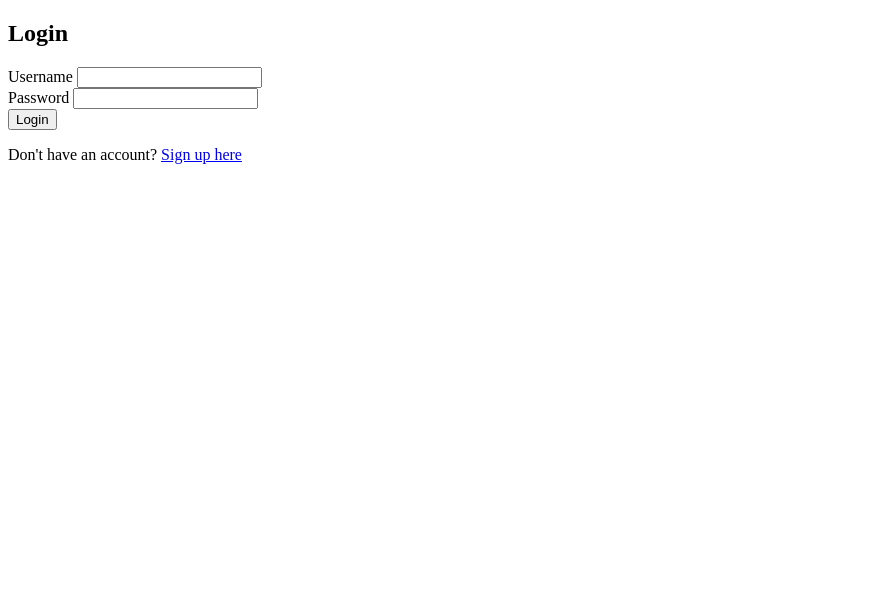
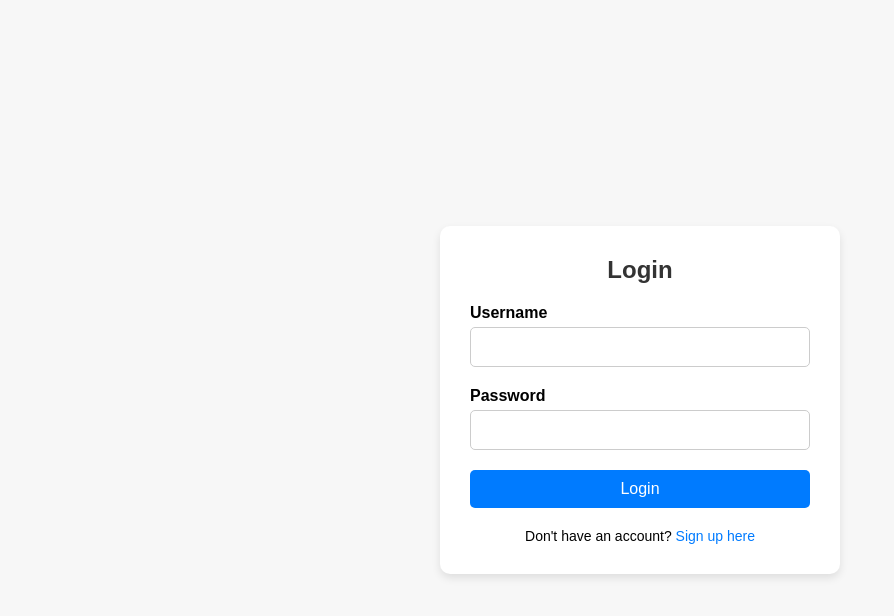
Before and after one commit to sai-attunuri/SaiDevHub, a plain HTML site: page index.html in a window 1280 px wide. Shown: the whole page, without its empty margins (0-894 px from the left). Drawn offline with Linux system fonts and the light colour scheme.

Commit message:
Add files via upload

```diff
--- a/styles.css
+++ b/styles.css
@@ -1,4 +1,94 @@
-/* Styles for Sign Up page */
+/* Global styles */
+* {
+    margin: 0;
+    padding: 0;
+    box-sizing: border-box;
+}
+
+body {
+    font-family: 'Arial', sans-serif;
+    background-color: #f7f7f7;
+    display: flex;
+    justify-content: center;
+    align-items: center;
+    height: 100vh;
+}
+
+/* Login Page Styles */
+.login-container {
+    background-color: white;
+    padding: 30px;
+    border-radius: 10px;
+    box-shadow: 0px 4px 8px rgba(0, 0, 0, 0.1);
+    width: 100%;
+    max-width: 400px;
+    text-align: center;
+}
+
+h2 {
+    margin-bottom: 20px;
+    color: #333;
+}
+
+.input-group {
+    margin-bottom: 20px;
+    text-align: left;
+}
+
+label {
+    display: block;
+    margin-bottom: 5px;
+    font-weight: bold;
+}
+
+input[type="text"],
+input[type="password"],
+input[type="email"],
+input[type="tel"] {
+    width: 100%;
+    padding: 10px;
+    border: 1px solid #ccc;
+    border-radius: 5px;
+    font-size: 16px;
+    transition: 0.2s ease;
+}
+
+input:focus {
+    border-color: #007BFF;
+    outline: none;
+}
+
+.login-button, .signup-button {
+    width: 100%;
+    padding: 10px;
+    background-color: #007BFF;
+    color: white;
+    border: none;
+    border-radius: 5px;
+    font-size: 16px;
+    cursor: pointer;
+    transition: background-color 0.3s ease;
+}
+
+.login-button:hover, .signup-button:hover {
+    background-color: #0056b3;
+}
+
+.signup-link {
+    margin-top: 20px;
+    font-size: 14px;
+}
+
+.signup-link a {
+    color: #007BFF;
+    text-decoration: none;
+}
+
+.signup-link a:hover {
+    text-decoration: underline;
+}
+
+/* Signup Page Styles */
 .signup-container {
     background-color: white;
     padding: 30px;
@@ -26,26 +116,8 @@
     font-weight: bold;
 }
 
-.signup-container input[type="text"],
-.signup-container input[type="email"],
-.signup-container input[type="tel"] {
-    width: 100%;
-    padding: 10px;
-    border: 1px solid #ccc;
-    border-radius: 5px;
-    font-size: 16px;
-}
-
 .signup-button {
-    width: 100%;
-    padding: 10px;
     background-color: #28a745;
-    color: white;
-    border: none;
-    border-radius: 5px;
-    font-size: 16px;
-    cursor: pointer;
-    transition: background-color 0.3s ease;
 }
 
 .signup-button:hover {
```
Also changed, not shown: login.html (added, +26 -0 lines).
